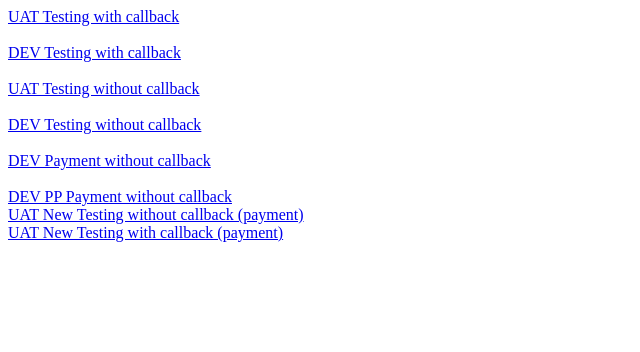
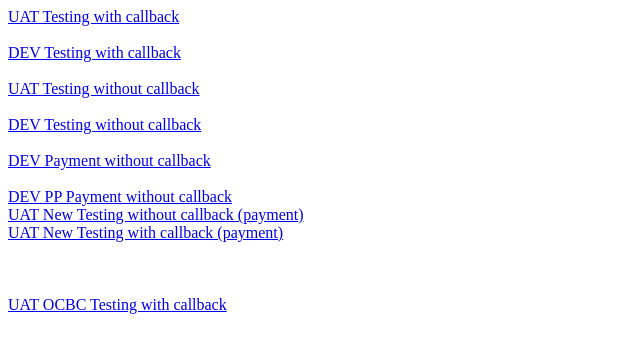
Before and after one commit to jasoncsngico/jasoncsngico.github.io, a plain HTML site: page index.html in a window 1280 px wide. Shown: the whole page, without its empty margins (0-640 px from the left). Drawn offline with Linux system fonts and the light colour scheme.

Commit message:
add ocbc testing

```diff
--- a/index.html
+++ b/index.html
@@ -36,3 +36,11 @@
     href="https://ocbc.ng-jason.com/payment?pay_req_obj=https://fps.sim.merchant.hkicl.com.hk/hkab-merchant-testing-server/payment/FC8A3DF3AB4B0C39295C50992896C92C/59A98B913DCE5F0218F1F70DB9CE0B1C&callback=https://yahoo.com.hk">UAT
     New Testing with callback (payment)</a>
 <br>
+
+
+<br><br><br>
+
+<a
+    href="https://www.ocbcwhhk.com/app/payment?pay_req_obj=https://fps.sim.merchant.hkicl.com.hk/hkab-merchant-testing-server/payment/FC8A3DF3AB4B0C39295C50992896C92C/59A98B913DCE5F0218F1F70DB9CE0B1C&callback=https://yahoo.com.hk">UAT
+    OCBC Testing with callback</a>
+<br>
```
